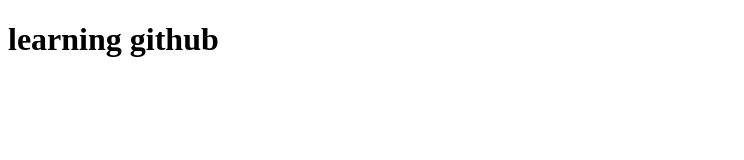
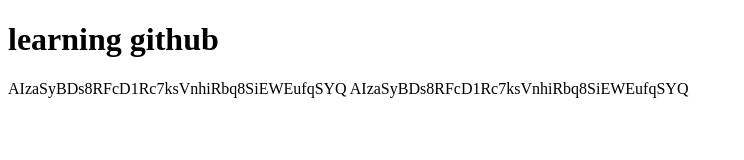
Before and after one commit to deo001/githubpart1, a plain HTML site: page index.html in a window 1280 px wide. Shown: the whole page, without its empty margins (0-744 px from the left). Drawn offline with Linux system fonts and the light colour scheme.

```diff
--- a/index.html
+++ b/index.html
@@ -7,6 +7,9 @@
 </head>
 <body>
     <h1>learning github</h1>
-
 </body>
 </html>
+
+AIzaSyBDs8RFcD1Rc7ksVnhiRbq8SiEWEufqSYQ
+
+AIzaSyBDs8RFcD1Rc7ksVnhiRbq8SiEWEufqSYQ
```
Also changed, not shown: about.txt (added).
